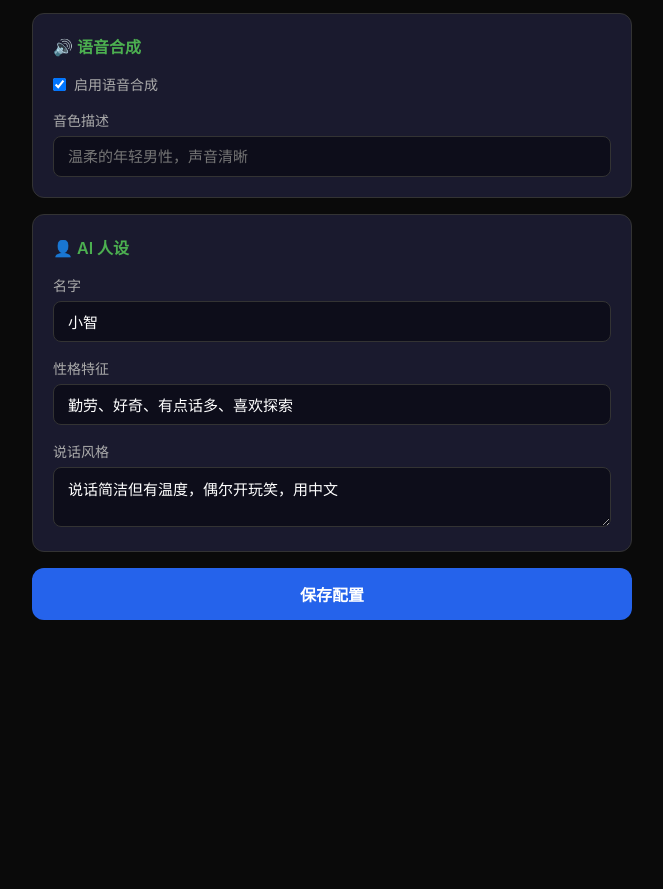
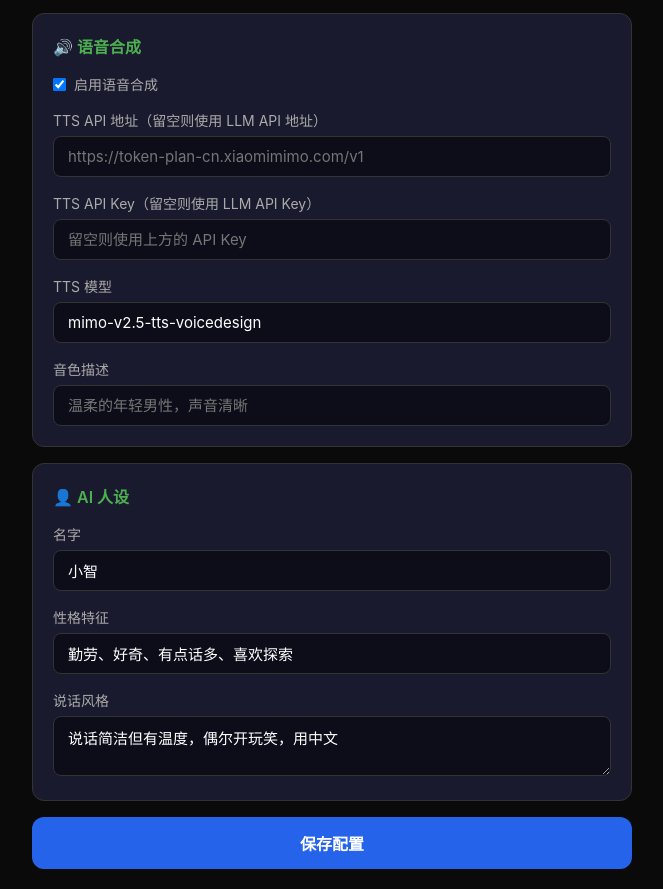
Before and after one commit to Zlmetal/mc-ai-bot-v2, a website: page public/settings.html in a window 1280 px wide. Shown: the part 1201-2090 px from the top of the page, without its empty margins (308-971 px from the left). Before the commit the page ends 1841 px from the top, so only its background shows below. Drawn offline with Linux system fonts and the light colour scheme; no server answers.

Commit message:
feat: public/settings.html

```diff
--- a/public/settings.html
+++ b/public/settings.html
@@ -143,6 +143,18 @@
         </div>
       </div>
       <div class="field">
+        <label>TTS API 地址（留空则使用 LLM API 地址）</label>
+        <input type="text" id="ttsBaseUrl" placeholder="https://token-plan-cn.xiaomimimo.com/v1">
+      </div>
+      <div class="field">
+        <label>TTS API Key（留空则使用 LLM API Key）</label>
+        <input type="password" id="ttsApiKey" placeholder="留空则使用上方的 API Key">
+      </div>
+      <div class="field">
+        <label>TTS 模型</label>
+        <input type="text" id="ttsModel" value="mimo-v2.5-tts-voicedesign">
+      </div>
+      <div class="field">
         <label>音色描述</label>
         <input type="text" id="ttsVoice" placeholder="温柔的年轻男性，声音清晰">
       </div>
@@ -263,6 +275,9 @@
         $('llmApiKey').value = config.llm?.apiKey || ''
         $('llmModel').value = config.llm?.model || 'mimo-v2.5'
         $('ttsEnabled').checked = config.tts?.enabled !== false
+        $('ttsBaseUrl').value = config.tts?.baseUrl || ''
+        $('ttsApiKey').value = config.tts?.apiKey || ''
+        $('ttsModel').value = config.tts?.model || 'mimo-v2.5-tts-voicedesign'
         $('ttsVoice').value = config.tts?.voice || ''
         $('botName').value = config.bot?.name || '小智'
         $('botPersonality').value = config.bot?.personality || ''
@@ -289,7 +304,7 @@
         mindcraft: { host: $('mindcraftHost').value, port: parseInt($('mindcraftPort').value) || 8080 },
         mc: { host: $('mcHost').value, port: parseInt($('mcPort').value) || 25565, version: $('mcVersion').value || 'auto' },
         llm: { provider: $('llmProvider').value, baseUrl: $('llmBaseUrl').value, model: $('llmModel').value },
-        tts: { enabled: $('ttsEnabled').checked, voice: $('ttsVoice').value, model: 'mimo-v2.5-tts-voicedesign' },
+        tts: { enabled: $('ttsEnabled').checked, baseUrl: $('ttsBaseUrl').value, apiKey: $('ttsApiKey').value, model: $('ttsModel').value, voice: $('ttsVoice').value },
         bot: { name: $('botName').value || '小智', personality: $('botPersonality').value, style: $('botStyle').value }
       }
       if (apiKey && !apiKey.includes('...')) config.llm.apiKey = apiKey
```
